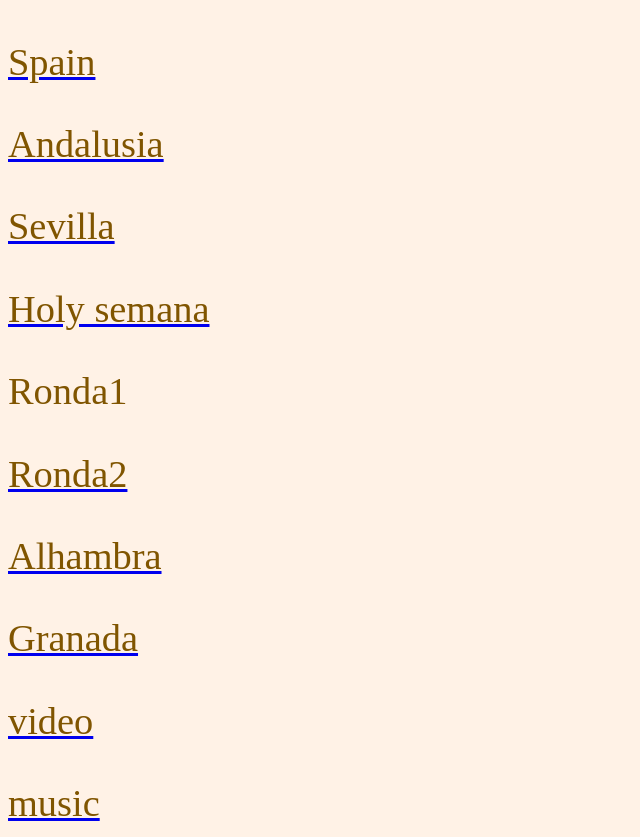
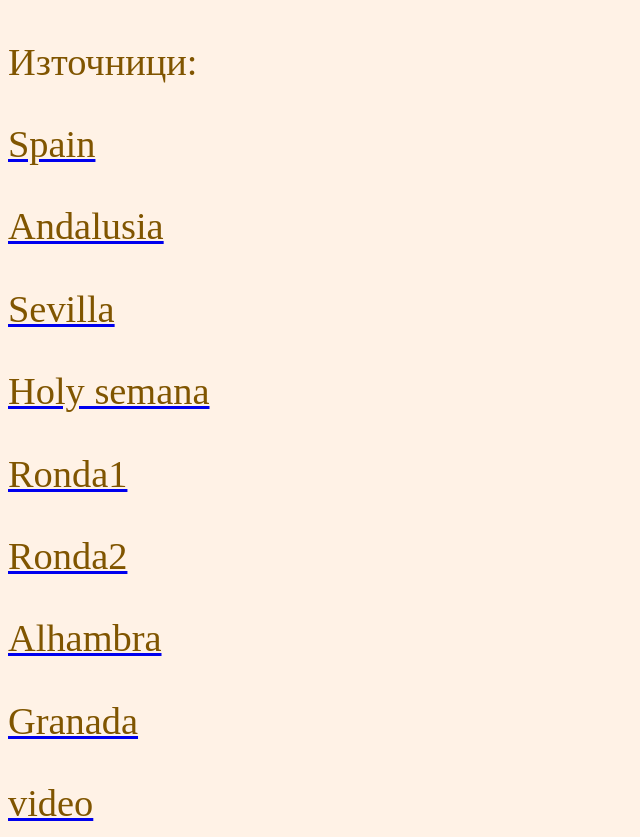
Before and after one commit to Proinova/2022_urok1_html, a plain HTML site: page granada.html in a window 1280 px wide. Shown: the part 1953-2790 px from the top of the page, without its empty margins (0-640 px from the left). Drawn offline with Linux system fonts and the light colour scheme.

Commit message:
Update granada.html

```diff
--- a/granada.html
+++ b/granada.html
@@ -28,11 +28,12 @@
   <video width="420" controls>
   <source src="https://upload.wikimedia.org/wikipedia/commons/transcoded/c/c3/Sunset_in_Spain.webm/Sunset_in_Spain.webm.720p.vp9.webm" type="video/webm">
   </video>
+ <p>Източници:</p>
  <a href="https://commons.wikimedia.org/wiki/File:Flag_map_of_Spain.svg"><p>Spain</p></a>
  <a href="https://commons.wikimedia.org/wiki/File:Andalusia_WV_map_PNG.png"><p>Andalusia</p></a>
  <a href="https://commons.wikimedia.org/wiki/File:Monumental_Plaza_de_Espa%C3%B1a_de_Sevilla.jpg"><p>Sevilla</p></a>
  <a href="https://commons.wikimedia.org/wiki/File:19495374488_797a980243_o_Semana_Santa_Armaos.jpg"><p>Holy semana</p></a>
- <a herf="https://commons.wikimedia.org/wiki/File:Ronda_-_Puente_Nuevo.jpg"><p>Ronda1</p></a>
+ <a href="https://commons.wikimedia.org/wiki/File:Ronda_-_Puente_Nuevo.jpg"><p>Ronda1</p></a>
  <a href="https://commons.wikimedia.org/wiki/Category:Ronda#/media/File:Ronda_aerial.jpg"><p>Ronda2</p></a>
  <a href="https://commons.wikimedia.org/wiki/File:Dawn_Charles_V_Palace_Alhambra_Granada_Andalusia_Spain.jpg"><p>Alhambra</p></a>
  <a href="https://en.wikipedia.org/wiki/Granada_Cathedral#/media/File:Spain_Andalusia_Granada_BW_2015-10-25_13-20-43.jpg"><p>Granada</p></a>
```
